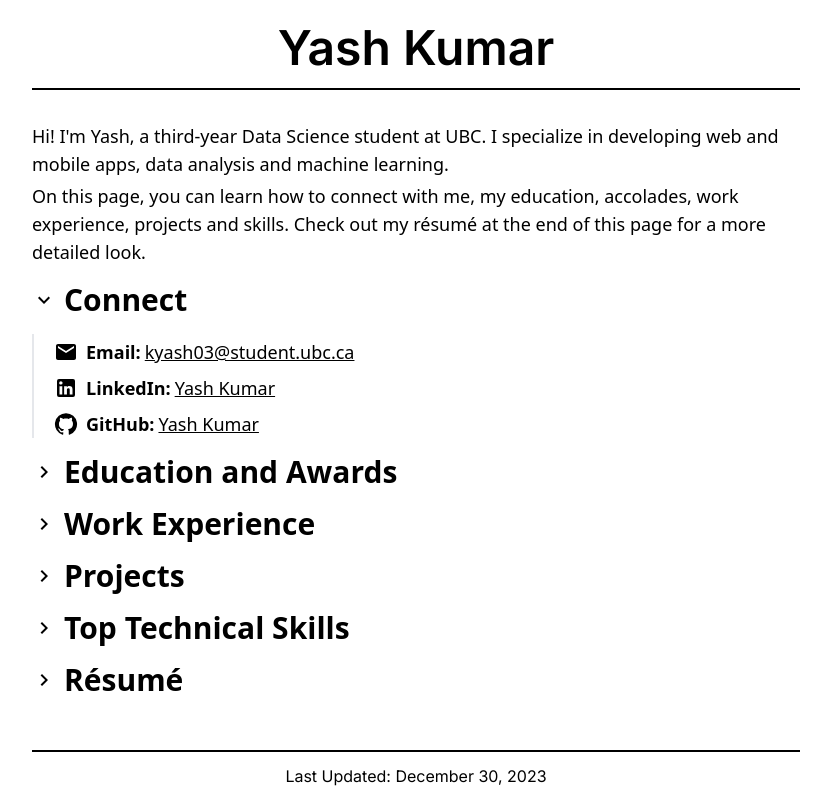
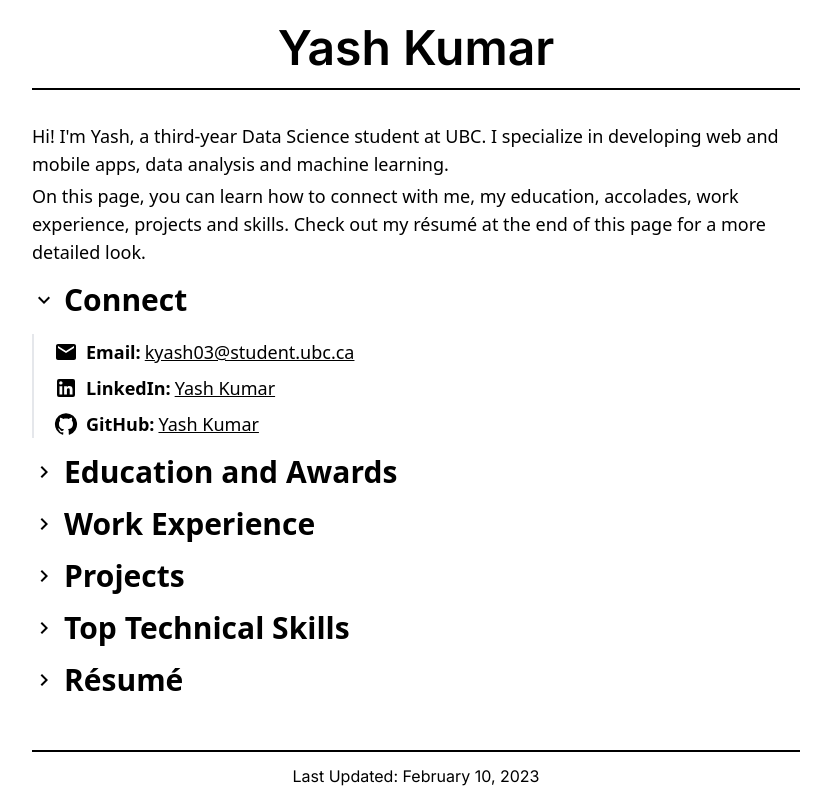
Before and after one commit to KYash03/PersonalWebsite, a Next.js app: page / in a window 1280 px wide. Shown: the whole page, without its empty margins (224-1055 px from the left). Built offline with nearby package versions, Linux system fonts and the light colour scheme.

Commit message:
updated last updated date

```diff
--- a/app/components/Footer.tsx
+++ b/app/components/Footer.tsx
@@ -1,5 +1,5 @@
 export default function Connect() {
-  const lastUpdatedDate = "December 30, 2023";
+  const lastUpdatedDate = "February 10, 2023";
   return (
     <div className="text-center py-3 border-t-2 border-black mt-8 w-full max-w-screen-md mx-auto">
       <p>Last Updated: {lastUpdatedDate}</p>
```
